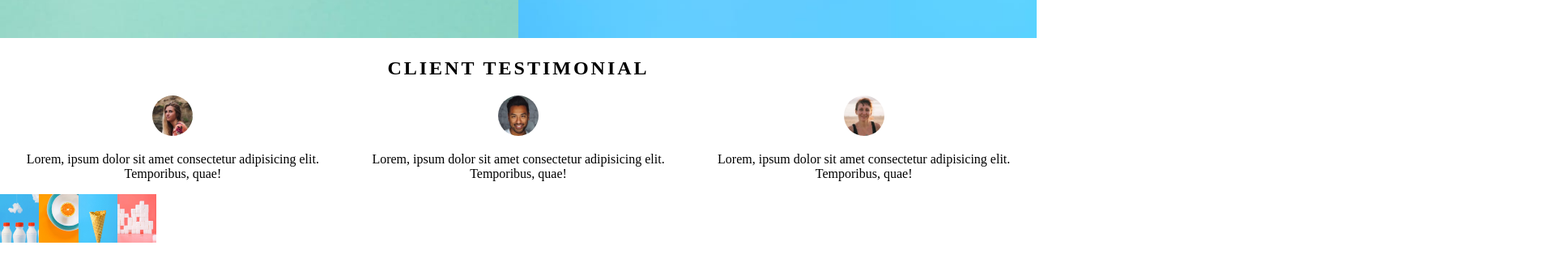
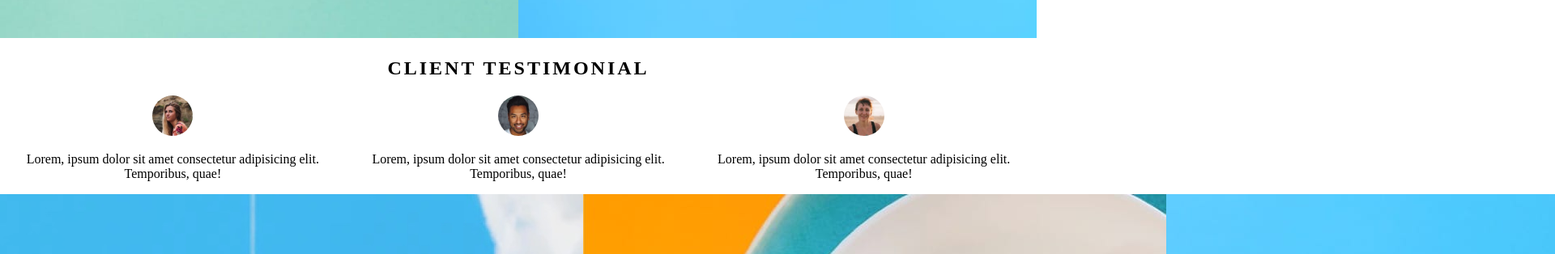
Before and after one commit to govindbisen/sunnyside, a plain HTML site: page index.html in a window 1280 px wide. Shown: the part 2225-2539 px from the top of the page at 81% size, 1920 px wide, since content can reach past the window. Drawn offline with Linux system fonts and the light colour scheme.

Commit message:
Update index.html

```diff
--- a/index.html
+++ b/index.html
@@ -100,10 +100,10 @@
     </div>
 
     <div class="fourImages">
-        <img src="desktop/image-gallery-milkbottles.jpg" alt="image-photography"  height ="60px">
-        <img src="desktop/image-gallery-orange.jpg" alt="image-photography"  height ="60px">
-        <img src="desktop/image-gallery-cone.jpg" alt="image-photography"  height ="60px">
-        <img src="desktop/image-gallery-sugarcubes.jpg" alt="image-photography" height ="60px">
+        <img src="desktop/image-gallery-milkbottles.jpg" alt="image-photography"  height ="100%">
+        <img src="desktop/image-gallery-orange.jpg" alt="image-photography"  height ="100%">
+        <img src="desktop/image-gallery-cone.jpg" alt="image-photography"  height ="100%">
+        <img src="desktop/image-gallery-sugarcubes.jpg" alt="image-photography" height ="100%">
     </div>
 
 <footer>
```
